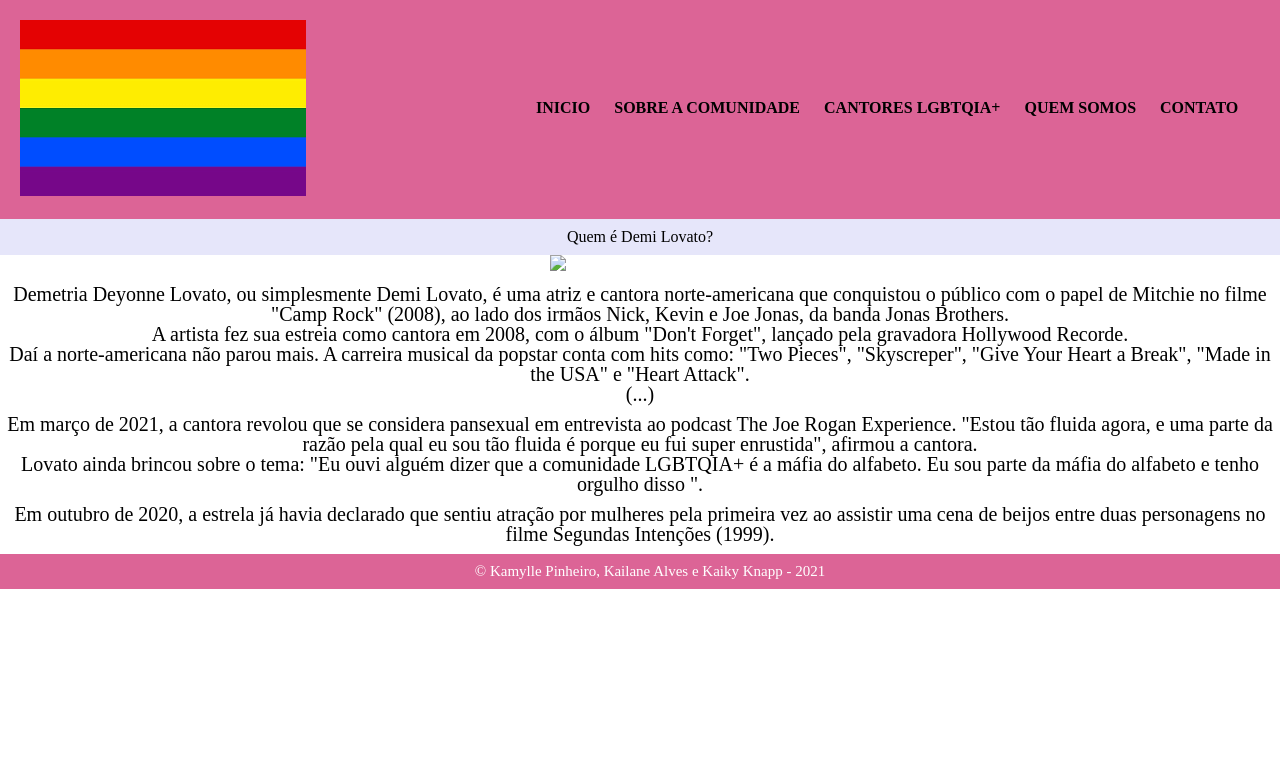
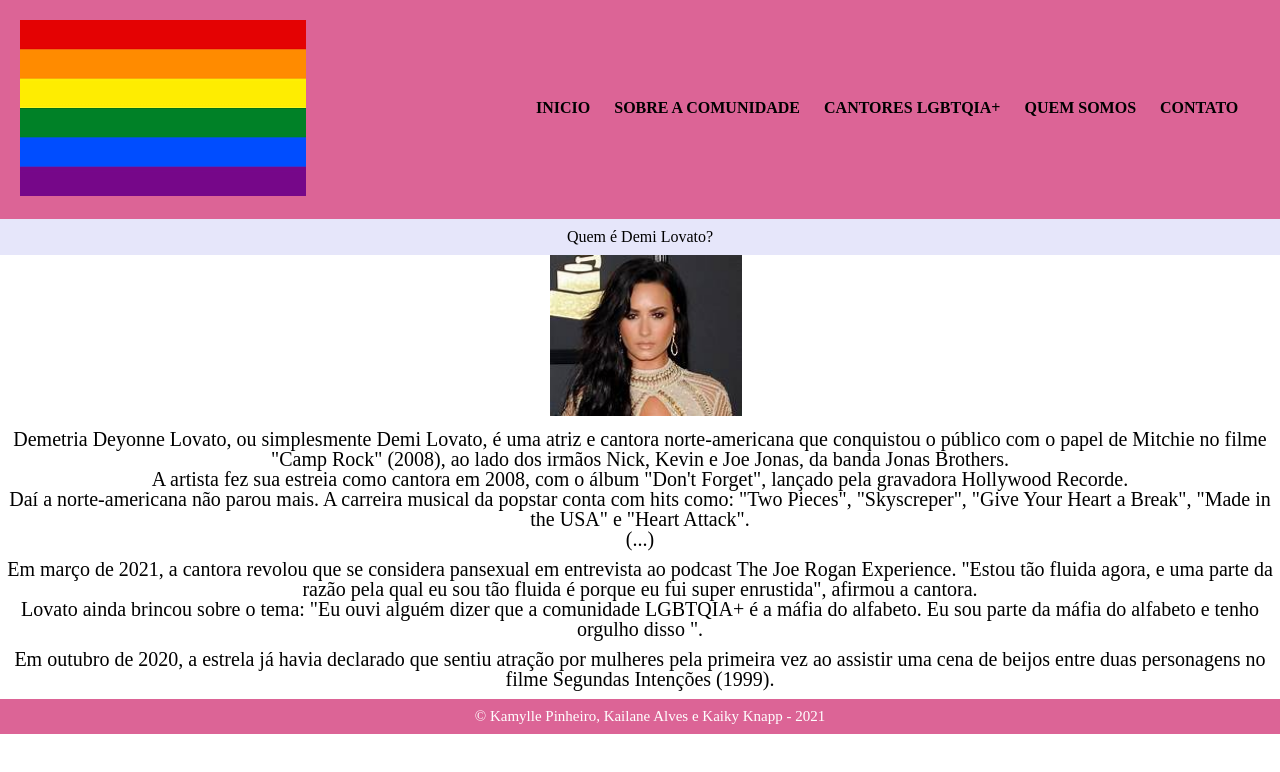
Before and after one commit to KamyllePinheiro/ProjetoDW, a plain HTML site: page demi.html in a window 1280 px wide. Drawn offline with Linux system fonts and the light colour scheme.

Commit message:
Update demi.html

```diff
--- a/demi.html
+++ b/demi.html
@@ -27,7 +27,7 @@
             </div>
         </header>
         <h2> Quem é Demi Lovato? </h2>
-        <img class="img" src= "imgs/demi.png">
+        <img class="img" src= "imgs/demi.jpg">
         <p>
          Demetria Deyonne Lovato, ou simplesmente Demi Lovato, é uma atriz e cantora norte-americana que conquistou o público com o papel
         de Mitchie no filme "Camp Rock" (2008), ao lado dos irmãos Nick, Kevin e Joe Jonas, da banda Jonas Brothers.<br>
```
